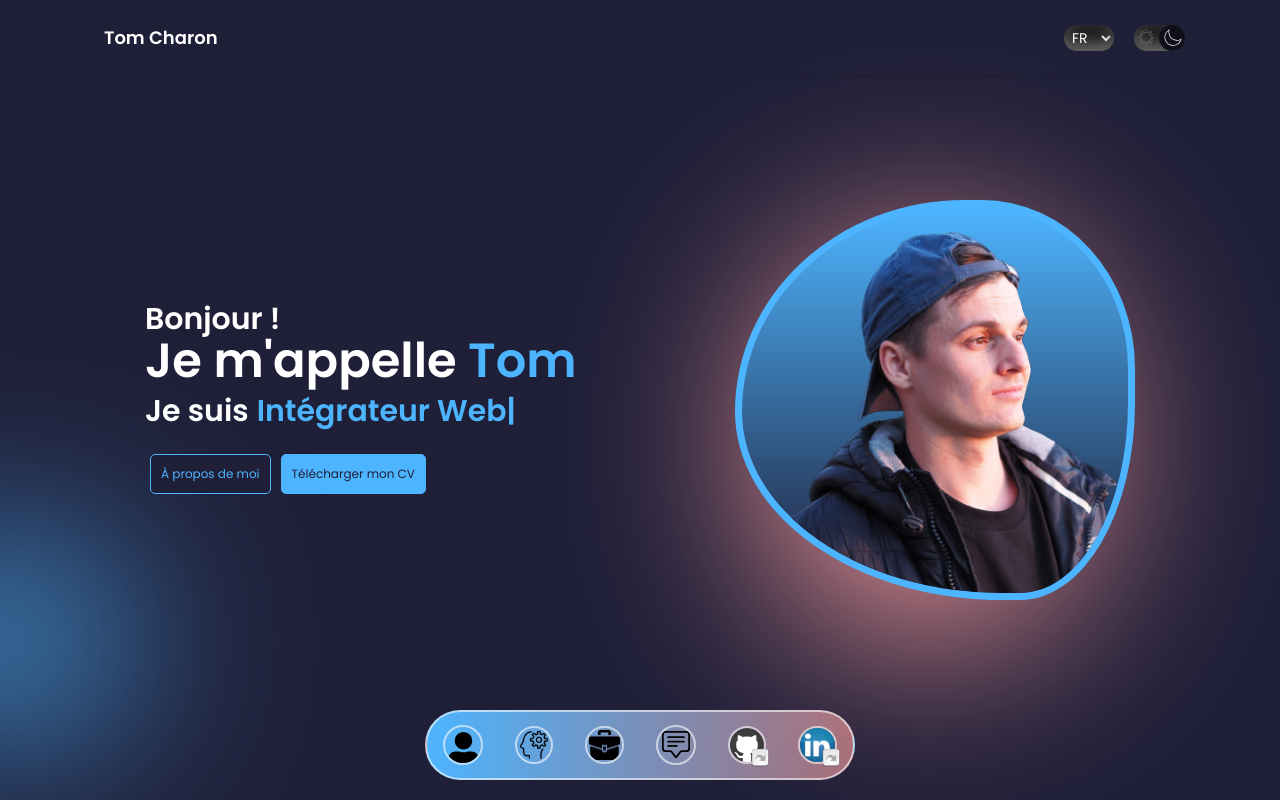
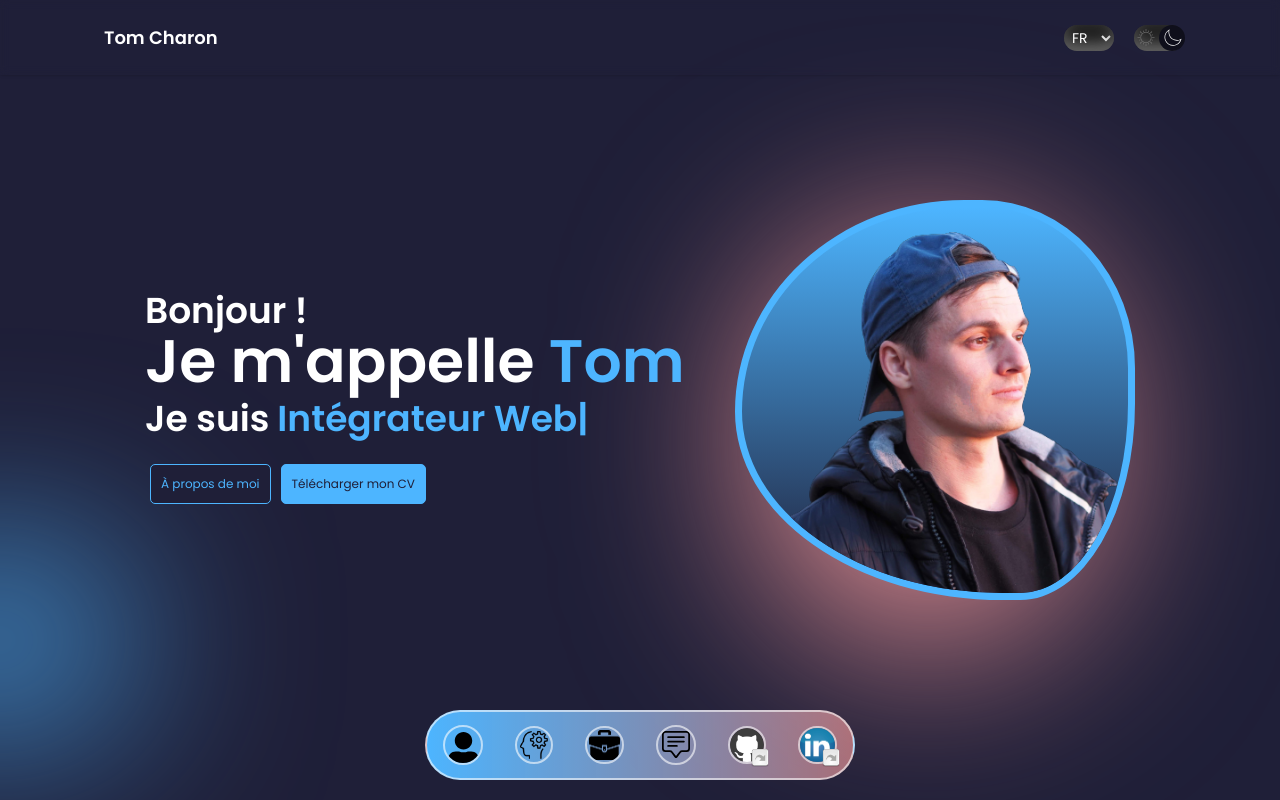
Before and after one commit to CharonTom/tom-website, a React (Vite) app: page / in a window 1280 px wide. Shown: the top 800 px of the page. Built offline with nearby package versions, Linux system fonts and the light colour scheme.

Commit message:
first commit for the hero branch

```diff
--- a/src/components/Hero.tsx
+++ b/src/components/Hero.tsx
@@ -39,15 +39,15 @@ function Hero() {
             initial={{ opacity: 0, x: -60 }}
             animate={{ opacity: 1, x: 0 }}
             transition={{ delay: 0.4, duration: 0.7 }}
-            className="lg:w-[550px] w-[400px]"
+            className="lg:w-[550px] w-[330px]"
           >
             {/* text hi */}
 
-            <div className="text-center lg:text-3xl lg:text-left mb-5 relative">
+            <div className="text-center lg:text-4xl lg:text-left mb-5 relative">
               <p className="font-semibold">
                 {translate[language as keyof typeof translate].Hi}
               </p>
-              <h1 className="lg:text-5xl mb-2">
+              <h1 className="lg:text-6xl mb-2">
                 {translate[language as keyof typeof translate].MyName}
                 <span className="text-primary">Tom</span>
               </h1>
```
